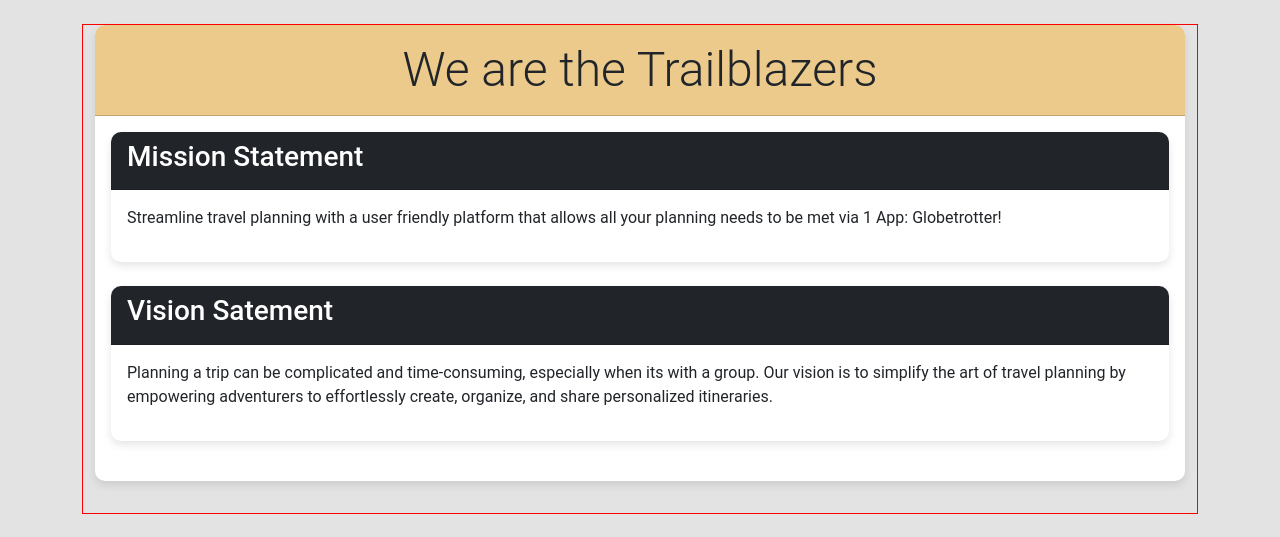
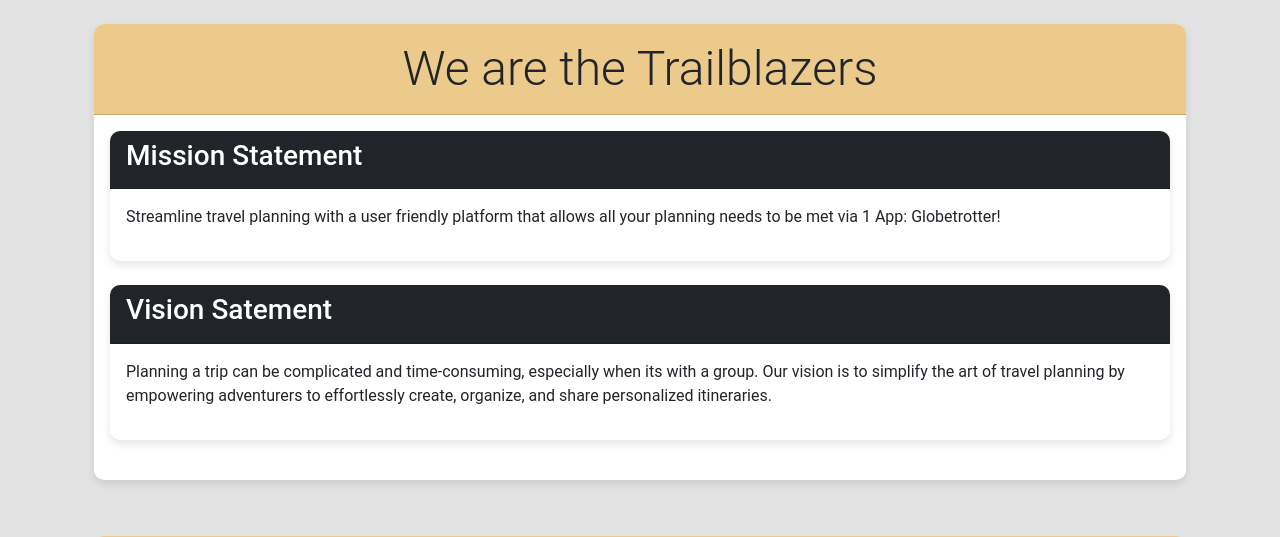
Before and after one commit to whuang214/Globetrotter, a Django app: page /about/ in a window 1280 px wide. Shown: the part 86-623 px from the top of the page. Run offline with Django 3.2, Linux system fonts and the light colour scheme.

Commit message:
definitely done

```diff
--- a/main_app/templates/about.html
+++ b/main_app/templates/about.html
@@ -7,7 +7,7 @@
   }
 </style>
 
-<div class="container wrapper mt-4" style="border: red solid 1px;">
+<div class="container wrapper mt-4">
     <div class="card">
         <div class="card-header text-center align-items-center" style="background-color: #ebca8b;">
             <h1 class="display-5 font-weight-bold" style="margin: 0 0; padding: 8px 8px 8px 8px">
@@ -52,7 +52,7 @@
 </div>
 
 
-<div class="container wrapper mt-4" style="border: red solid 1px;">
+<div class="container wrapper mt-4">
     <div class="card-header text-center align-items-center" style="background-color: #ebca8b;">
       <h1 class="display-5 font-weight-bold" style="margin: 0 0; padding: 8px 8px 8px 8px;">
         Who are the Trailblazers
```
